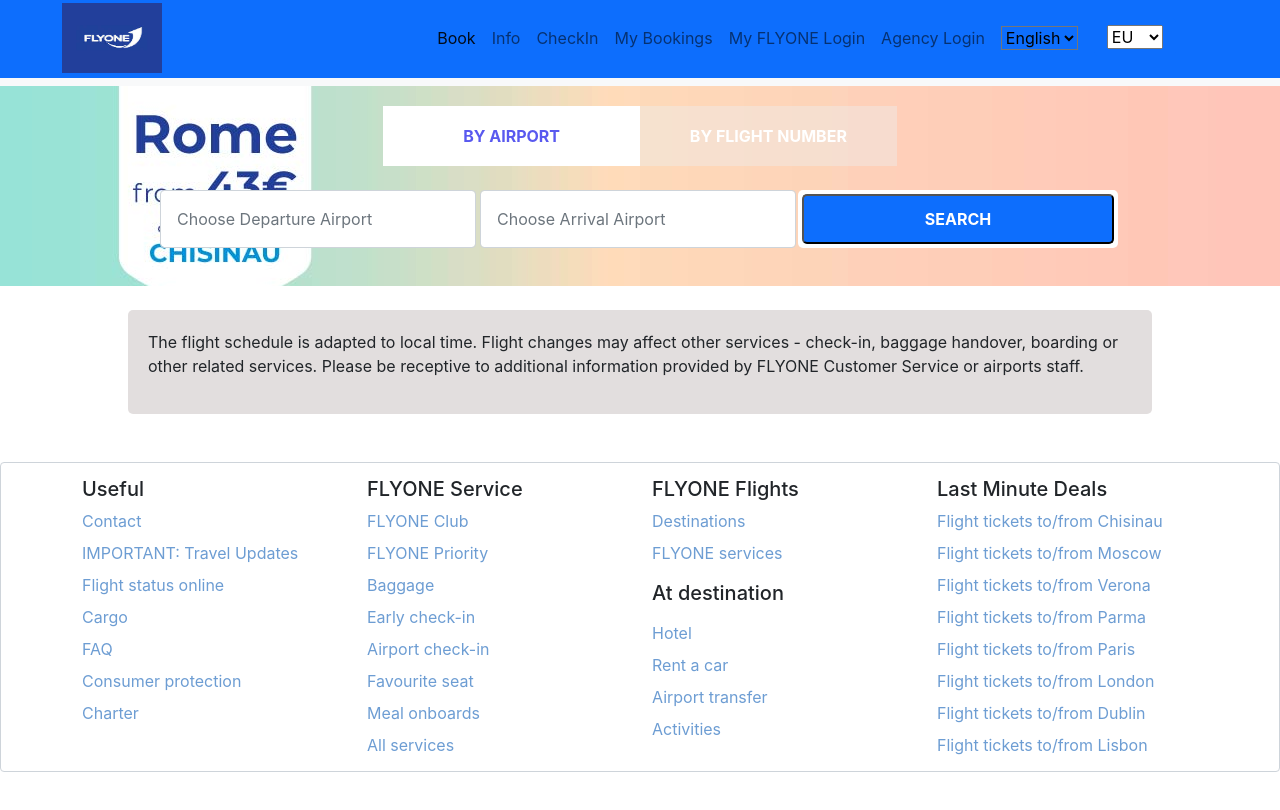
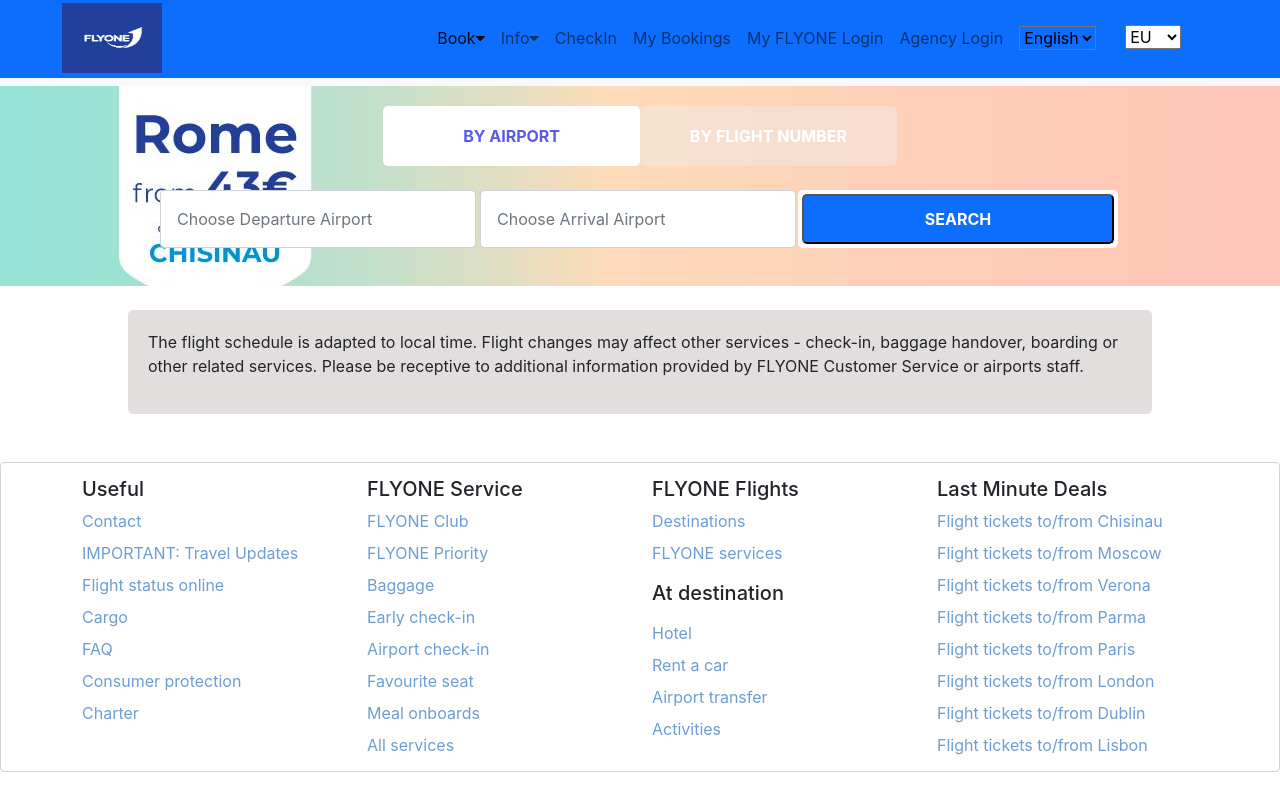
Before and after one commit to kamranlatifch/FLYONE-REACT, a React (Create React App) app: page / in a window 1280 px wide. Shown: the top 810 px of the page. Built offline with nearby package versions, Linux system fonts and the light colour scheme.

Commit message:
header set

```diff
--- a/src/Components/Header/Header.jsx
+++ b/src/Components/Header/Header.jsx
@@ -21,13 +21,23 @@ import logo from "../Images/logo.jpg";
 import { useState } from "react";
 function Header() {
   const [signupShown, setSignupShown] = useState(false);
+  const [title, setTitle] = useState("hide");
+  const [showingDiv, setShowingDiv] = useState("");
   const signupShownClick = () => {
     setSignupShown(true);
   };
   const loginShownClick = () => {
     setSignupShown(false);
   };
-
+  const display = (prameter) => {
+    if (title === "hide") {
+      setTitle("show");
+      setShowingDiv(prameter);
+    } else {
+      setShowingDiv("");
+      setTitle("hide");
+    }
+  };
   return (
     <>
       <nav className="navbar navbar-expand-lg navbar-light bg-light ">
@@ -51,7 +61,7 @@ function Header() {
             id="navbarSupportedContent"
           >
             <ul className="navbar-nav me-auto mb-2 mb-lg-0">
-              <li className="nav-item my-2">
+              <li className="nav-item my-2" onClick={() => display("book")}>
                 <a
                   className="nav-link active"
                   aria-current="page"
@@ -60,17 +70,24 @@ function Header() {
                   data-bs-target="#bookingModel"
                 >
                   Book
+                  {showingDiv !== "book" && (
+                    <i className="fa fa-caret-down"></i>
+                  )}
+                  {showingDiv === "book" && <i className="fa fa-caret-up"></i>}
                 </a>
               </li>
-              <li className="nav-item my-2">
+              <li className="nav-item my-2" onClick={() => display("info")}>
                 <a
                   className="nav-link"
                   href="/"
                   data-bs-toggle="modal"
                   data-bs-target="#infoModel"
                 >
-                  {" "}
                   Info
+                  {showingDiv !== "info" && (
+                    <i className="fa fa-caret-down"></i>
+                  )}
+                  {showingDiv === "info" && <i className="fa fa-caret-up"></i>}
                 </a>
               </li>
               <li className="nav-item my-2">
@@ -162,6 +179,7 @@ function Header() {
                 className="btn-close"
                 data-bs-dismiss="modal"
                 aria-label="Close"
+                onClick={() => display("")}
               ></button>
             </div>
             <div className="modal-body d-flex">
@@ -1268,6 +1286,7 @@ function Header() {
                 className="btn-close"
                 data-bs-dismiss="modal"
                 aria-label="Close"
+                onClick={() => display("")}
               ></button>
             </div>
             <div className="modal-body d-flex">
--- a/src/Components/HowToBook/FlightStatus/FlightStatus.css
+++ b/src/Components/HowToBook/FlightStatus/FlightStatus.css
@@ -10,10 +10,12 @@
     color: aliceblue;
     background-color: rgb(235, 238, 241,0.4);
     border: none;
+    border-radius: 5px;
 }
 .flight-search-section .buttons{
     justify-content: center;
     height:80px;
+
 }
 .search-inputs{
     display:flex;
```
